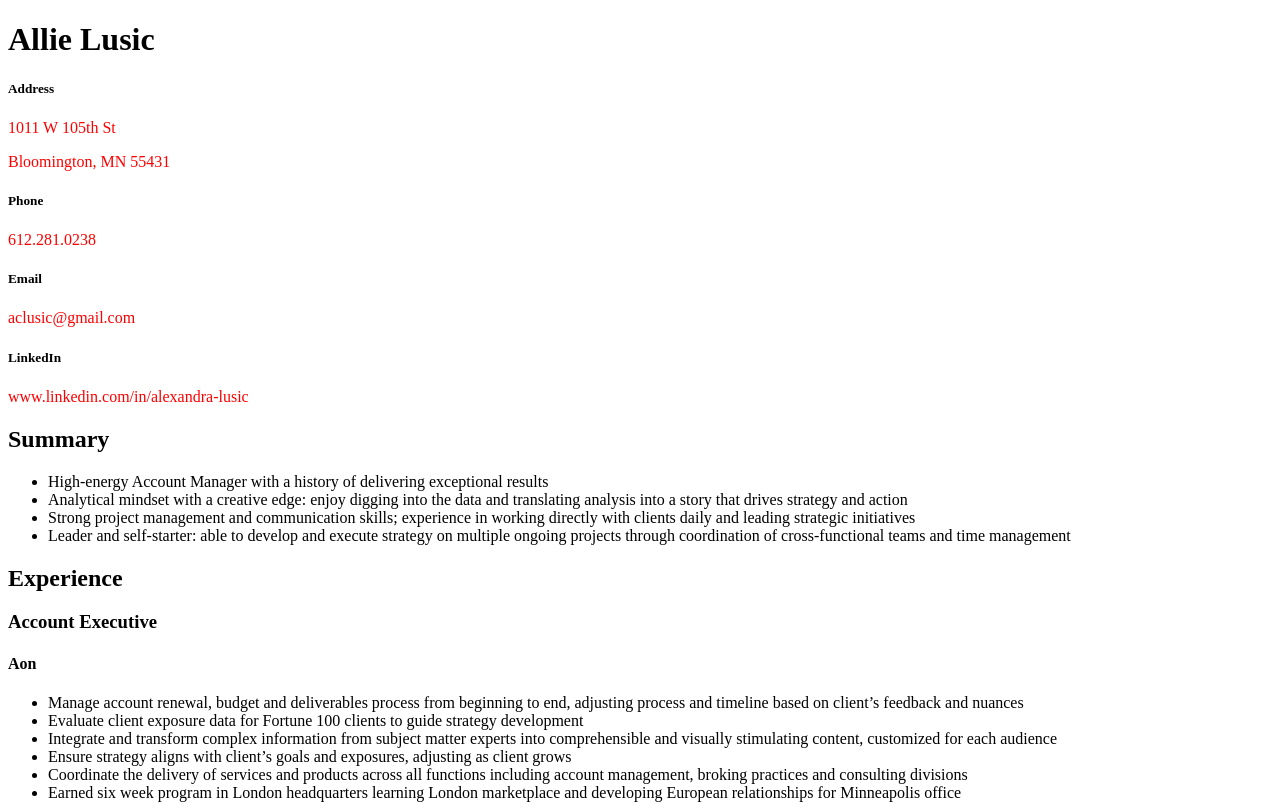
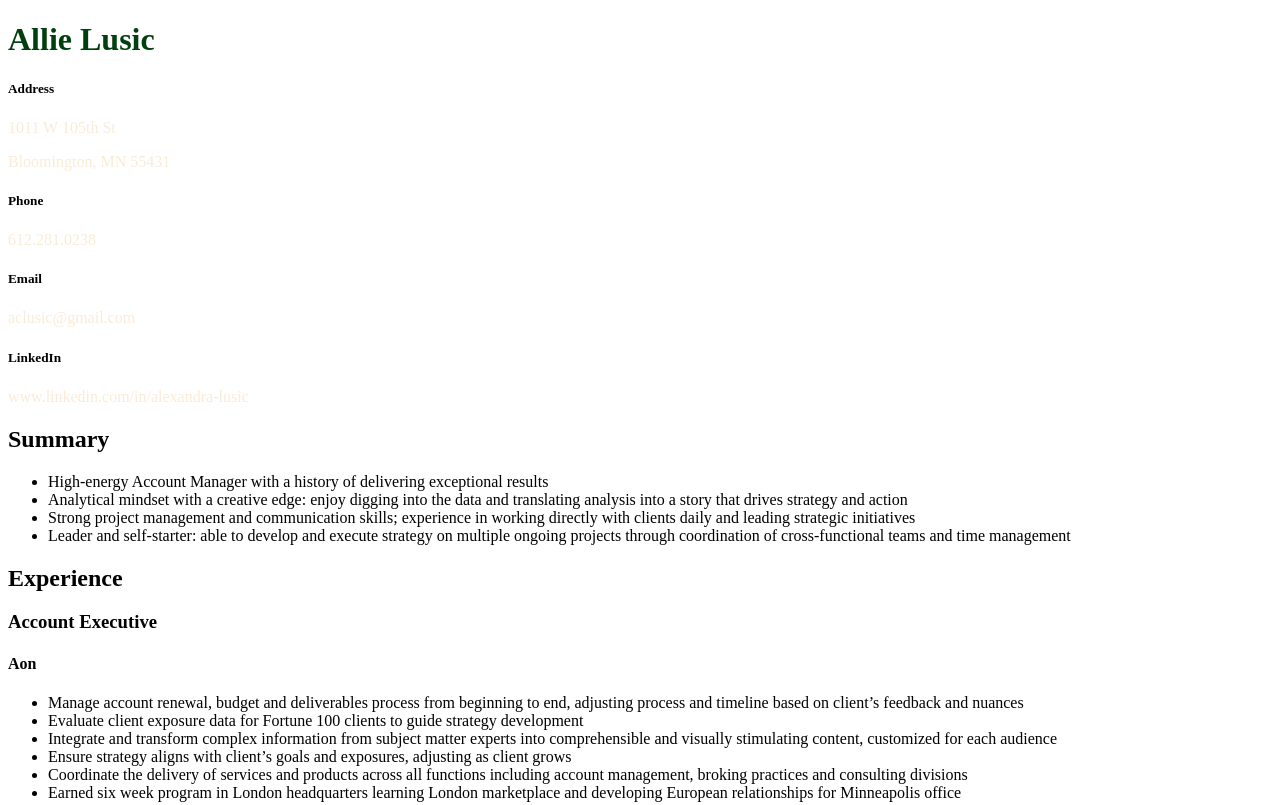
Before and after one commit to aclusic/aclusic.github.io, a plain HTML site: page index.html in a window 1280 px wide. Shown: the top 805 px of the page. Drawn offline with Linux system fonts and the light colour scheme.

Commit message:
add blue to h1

```diff
--- a/style.css
+++ b/style.css
@@ -1,3 +1,7 @@
 p {
-  color: red
+  color: AntiqueWhite;
 }
+
+h1 {
+  color: rgb(0,63,14);
+}
```
